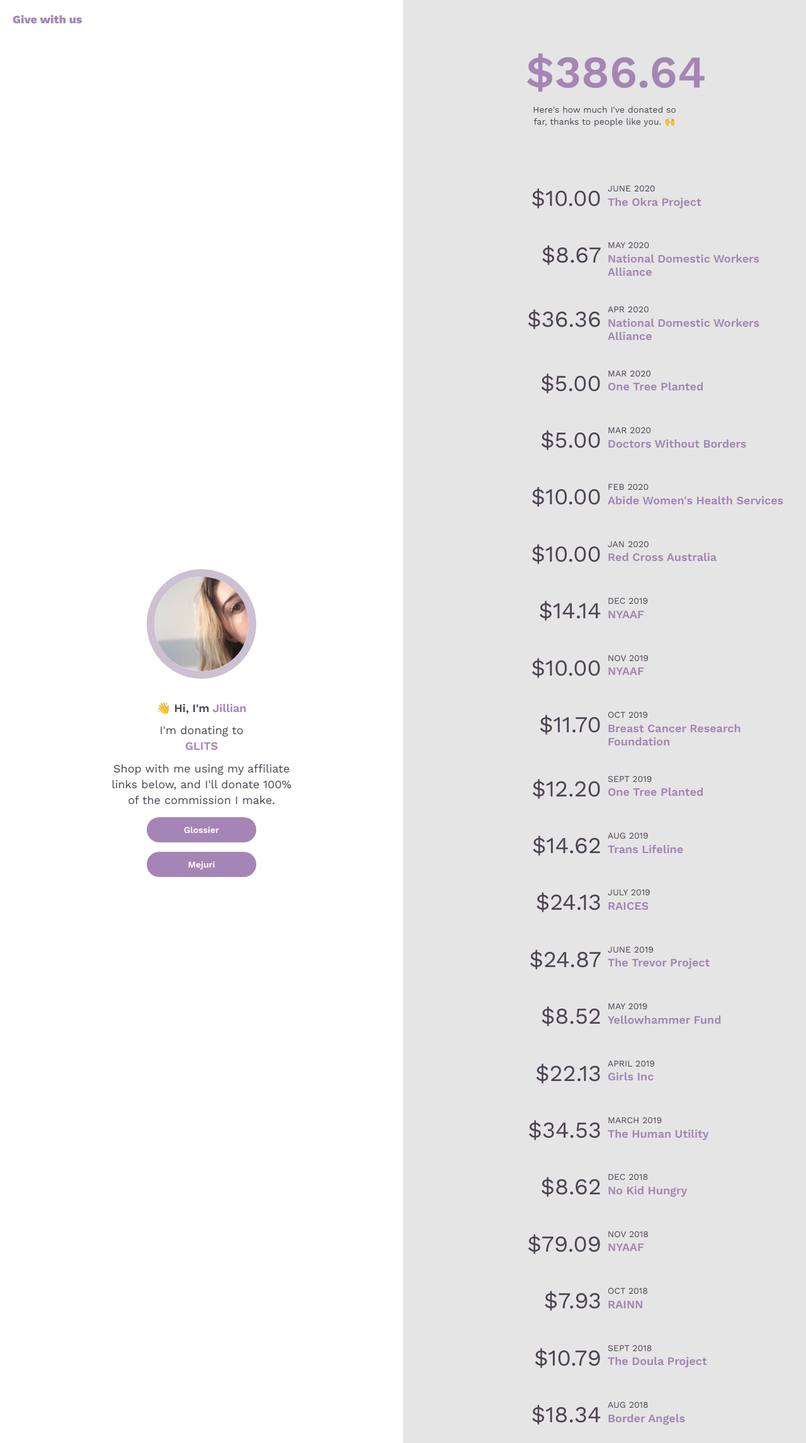
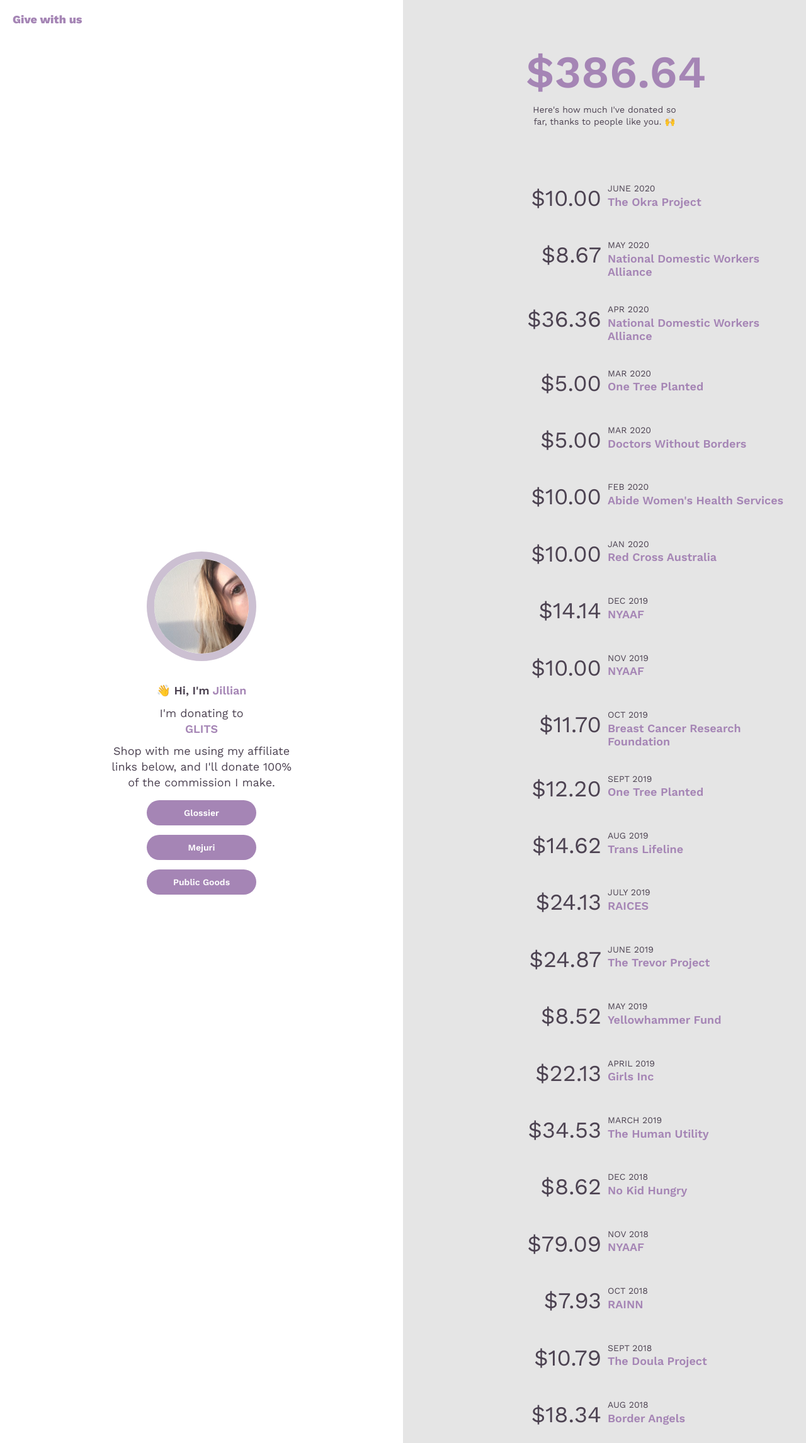
Before and after one commit to jilliangmeehan/donatewithus, a Jekyll site: the page built from jillian.html, in a window 1280 px wide. Shown: the whole page at 63% size. Built offline with Jekyll 4.4.1, drawn with Linux system fonts in a browser that asks for light colours; comment, search, counter and statistics services are not loaded.

Commit message:
Update people.yml

```diff
--- a/_data/people.yml
+++ b/_data/people.yml
@@ -11,6 +11,8 @@
      url: https://glossier.com/reps/jillian
    - title: Mejuri
      url: http://crew.mejuri.com/jgm
+   - title: Public Goods
+     url: https://www.publicgoods.com/?rfsn=4571812.8dfc520&amp;utm_source=refersion&amp;utm_medium=affiliate&amp;utm_campaign=4571812.8dfc520
   donations:
    - amount: $10.00
      date: june 2020
```
